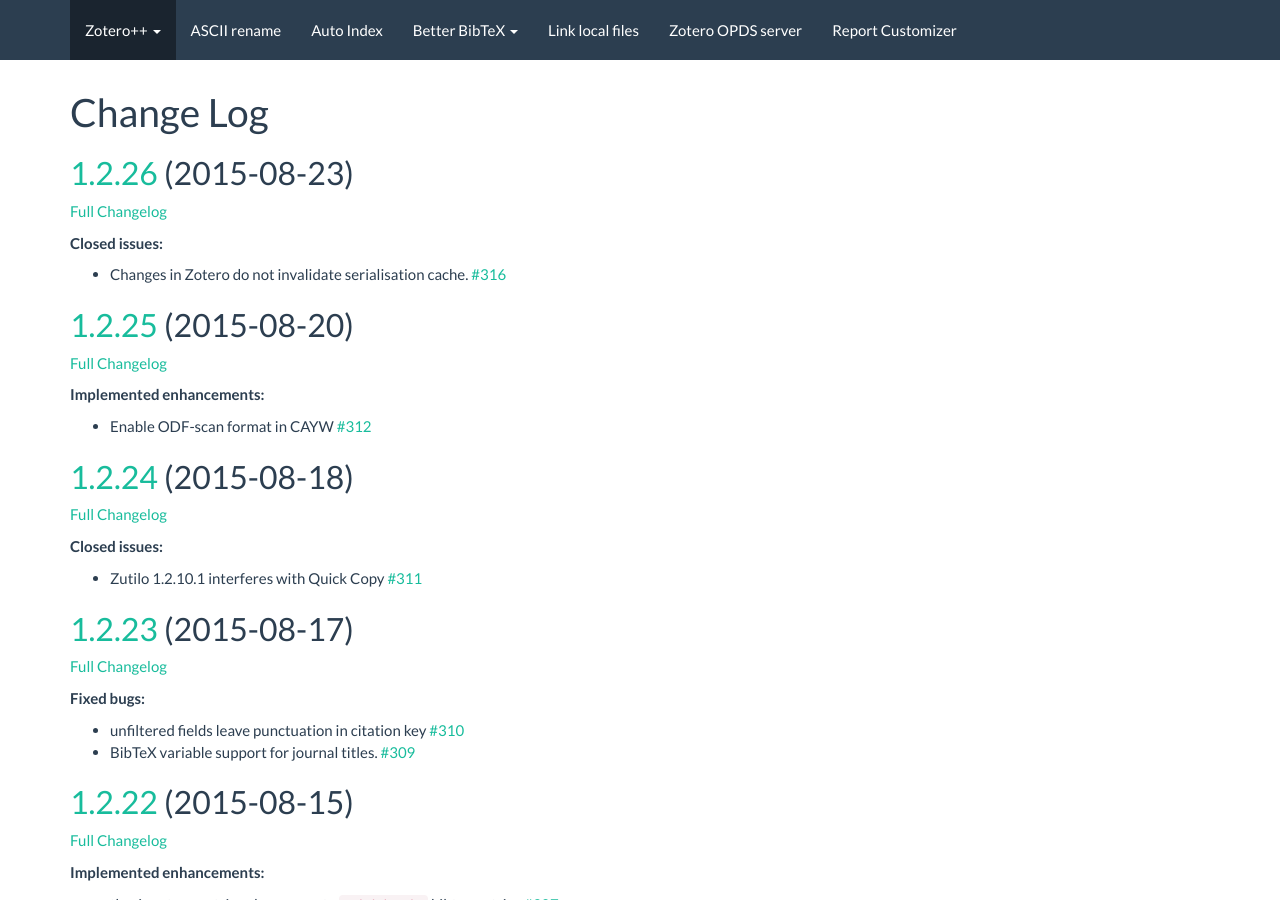
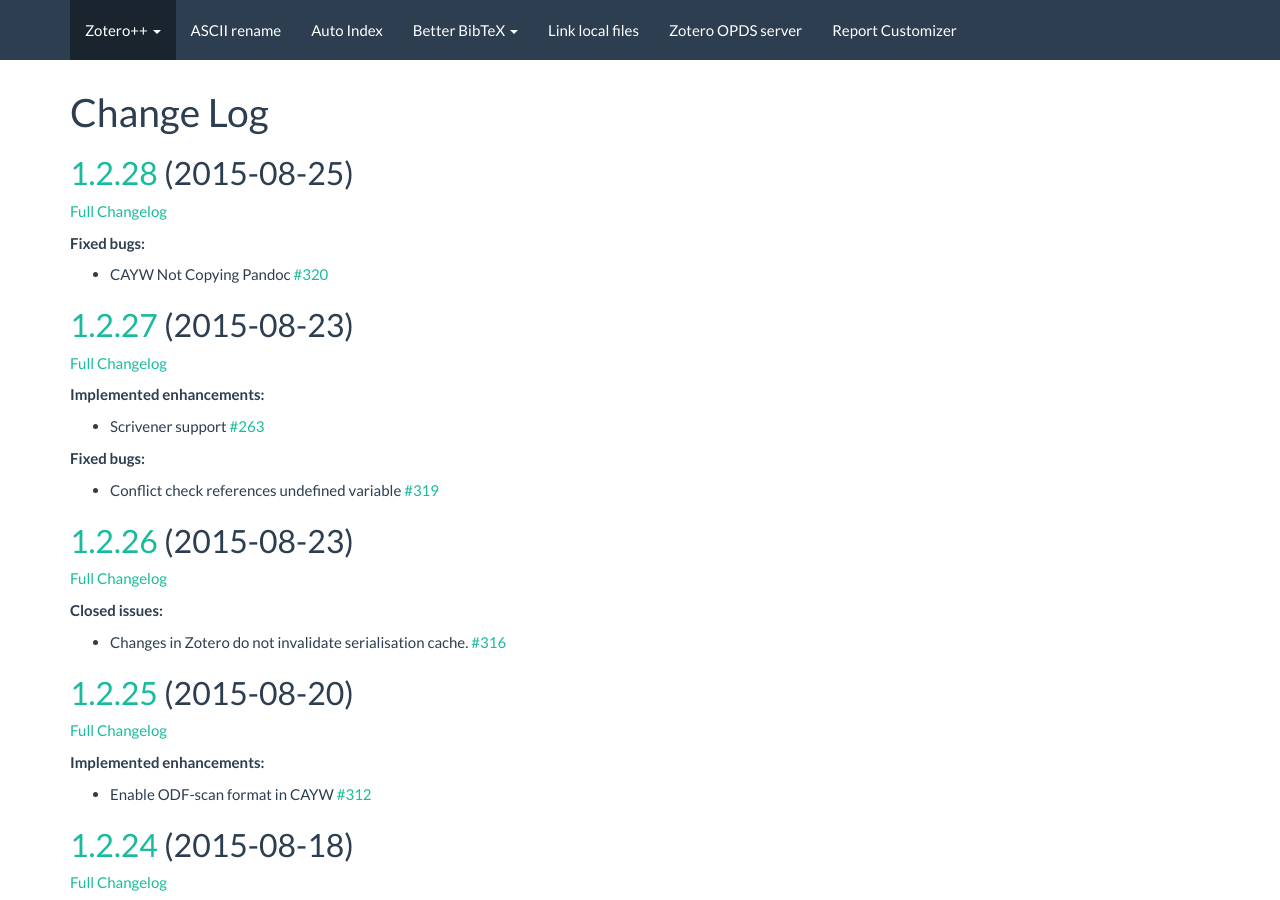
Before and after one commit to edwinksl/ZotPlus.github.io, a Jekyll site: the page built from better-bibtex/CHANGELOG.md, in a window 1280 px wide and 900 px high. Built offline with Jekyll 4.4.1, drawn with Linux system fonts in a browser that asks for light colours; nearby versions of some CDN libraries.

Commit message:
ascii-rename 0.0.40 / auto-index 0.0.36 / better-bibtex 1.2.28 / debug-bridge 0.1.0 / link-local-files 0.0.9 / opds 0.0.10 / report-customizer 0.2.17

```diff
--- a/better-bibtex/CHANGELOG.md
+++ b/better-bibtex/CHANGELOG.md
@@ -2,6 +2,24 @@
 title: Change log
 ---
 # Change Log
+
+## [1.2.28](https://github.com/ZotPlus/zotero-better-bibtex/tree/1.2.28) (2015-08-25)
+[Full Changelog](https://github.com/ZotPlus/zotero-better-bibtex/compare/1.2.27...1.2.28)
+
+**Fixed bugs:**
+
+- CAYW Not Copying Pandoc [\#320](https://github.com/ZotPlus/zotero-better-bibtex/issues/320)
+
+## [1.2.27](https://github.com/ZotPlus/zotero-better-bibtex/tree/1.2.27) (2015-08-23)
+[Full Changelog](https://github.com/ZotPlus/zotero-better-bibtex/compare/1.2.26...1.2.27)
+
+**Implemented enhancements:**
+
+- Scrivener support [\#263](https://github.com/ZotPlus/zotero-better-bibtex/issues/263)
+
+**Fixed bugs:**
+
+- Conflict check references undefined variable [\#319](https://github.com/ZotPlus/zotero-better-bibtex/issues/319)
 
 ## [1.2.26](https://github.com/ZotPlus/zotero-better-bibtex/tree/1.2.26) (2015-08-23)
 [Full Changelog](https://github.com/ZotPlus/zotero-better-bibtex/compare/1.2.25...1.2.26)
```
Also changed, not shown: better-bibtex/cayw.md (+8 -1 lines).
